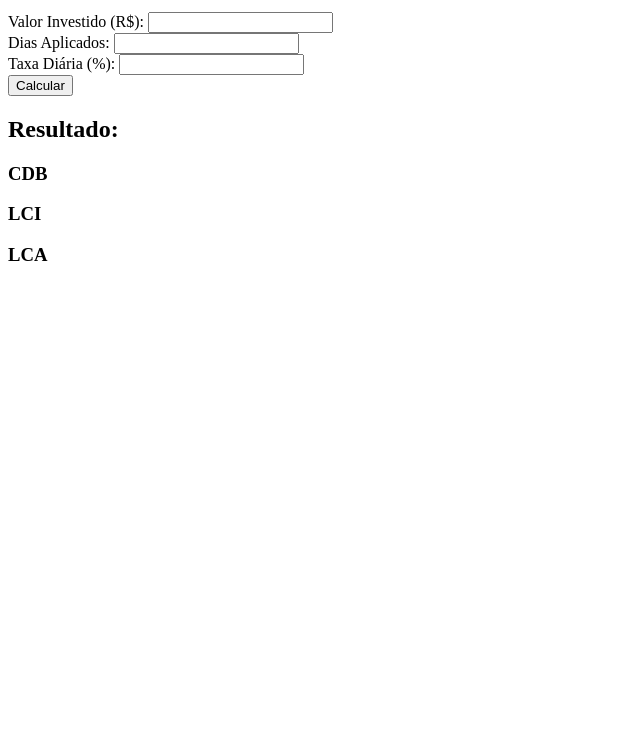
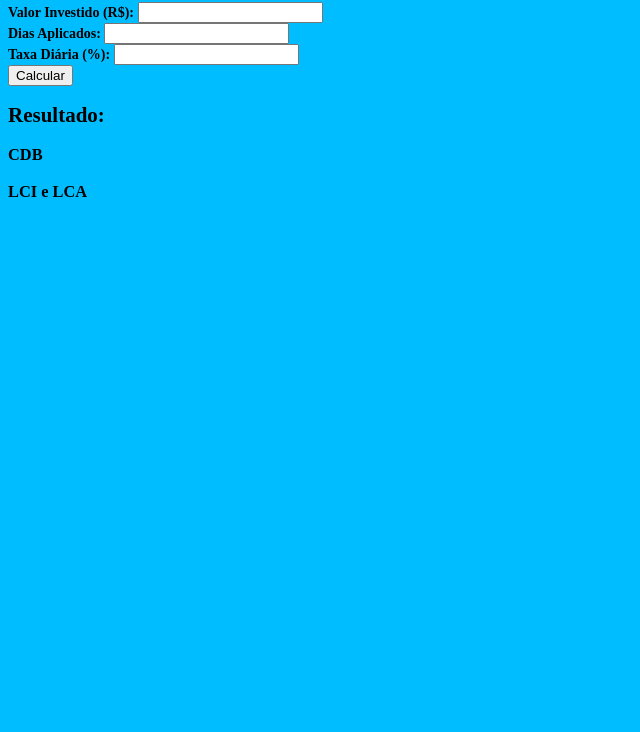
Before and after one commit to GitConfia-DesOrg/RendaFixa, a website: page index.html in a window 1280 px wide. Shown: the part 68-800 px from the top of the page, without its empty margins (0-640 px from the left). Drawn offline with Linux system fonts and the light colour scheme.

Commit message:
feat: adjusts on scss and js

```diff
--- a/index.html
+++ b/index.html
@@ -49,19 +49,19 @@
             <p id="rendimentoDescontadoIRCDB"></p>
             <p id="valorTotalLiquidoCDB"></p>
 
-            <h3>LCI</h3>
+            <h3>LCI e LCA</h3>
             <p id="valorInvestidoLCI"></p>
             <p id="rendimentoBrutoLCI"></p>
             <p id="aliquotaIRLCI"></p>
             <p id="rendimentoDescontadoIRLCI"></p>
             <p id="valorTotalLiquidoLCI"></p>
 
-            <h3>LCA</h3>
+            <!-- <h3>LCA</h3>
             <p id="valorInvestidoLCA"></p>
             <p id="rendimentoBrutoLCA"></p>
             <p id="aliquotaIRLCA"></p>
             <p id="rendimentoDescontadoIRLCA"></p>
-            <p id="valorTotalLiquidoLCA"></p>
+            <p id="valorTotalLiquidoLCA"></p> -->
         </div>
 
     </div>
--- a/scss/_style.scss
+++ b/scss/_style.scss
@@ -1,5 +1,5 @@
 @import "./variables/colors";
-// @import "./variables/fonts";
+@import "./variables/fonts";
 @import "./variables/media-querys";
 // @import "./variables/mixins";
 // @import "./variables/reset";
@@ -8,6 +8,8 @@
 // @import "./components/header";
 // @import "./components/footer";
 
-// body{
-//     background-color: $blue;
-// }
+body{
+    background-color: $blue;
+    font-size: $fs-14;
+    font-weight: $fw-6;
+}
```
Also changed, not shown: css/style.css, 1 other file.
